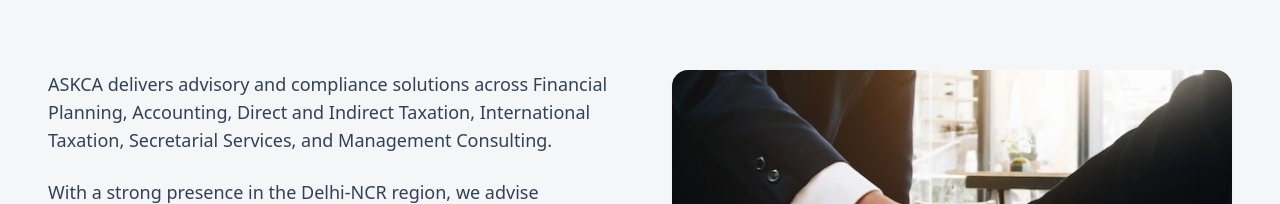
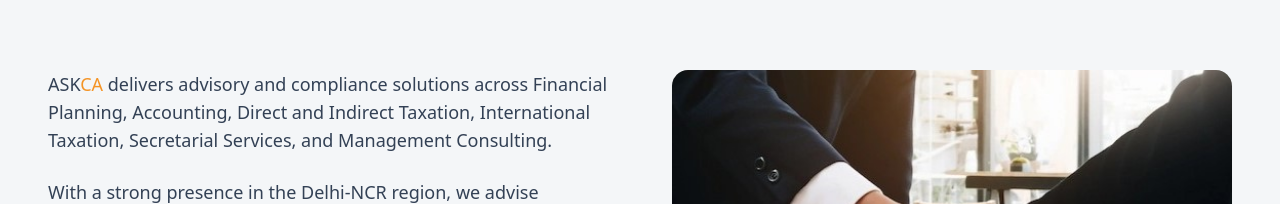
Before and after one commit to Peehu1308/Askca_website, a React (Vite) app: page /about in a window 1280 px wide. Shown: the part 427-631 px from the top of the page. Built offline with nearby package versions, Linux system fonts and the light colour scheme.

Commit message:
Update About.jsx

```diff
--- a/src/screen/About.jsx
+++ b/src/screen/About.jsx
@@ -28,7 +28,7 @@ const About = () => {
           {/* Text */}
           <div className="space-y-6">
             <p className="text-slate-700 leading-relaxed text-base md:text-lg">
-              ASKCA delivers advisory and compliance solutions across Financial
+              ASK<span className="text-[#F49426]">CA</span> delivers advisory and compliance solutions across Financial
               Planning, Accounting, Direct and Indirect Taxation, International
               Taxation, Secretarial Services, and Management Consulting.
             </p>
```
